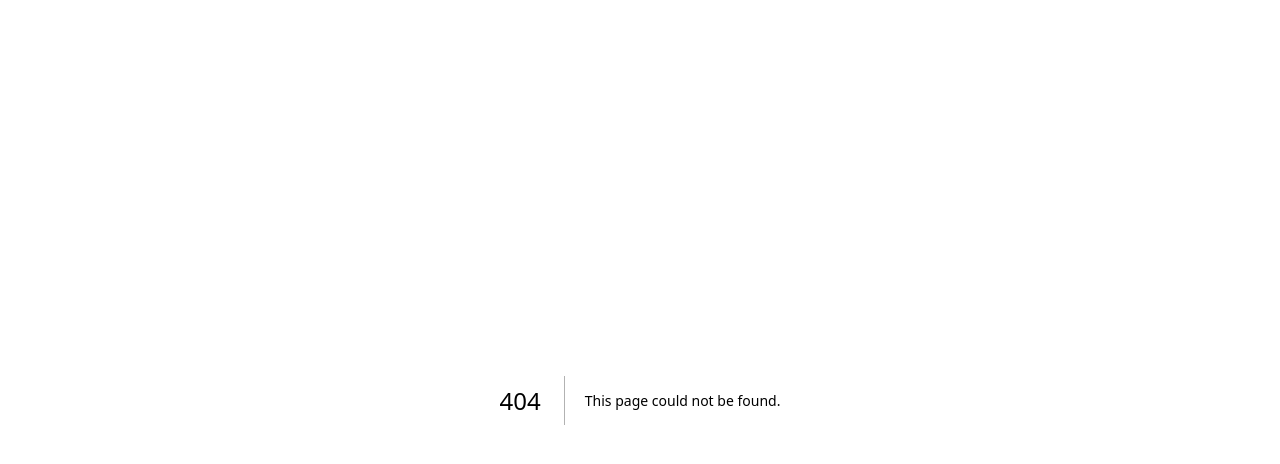
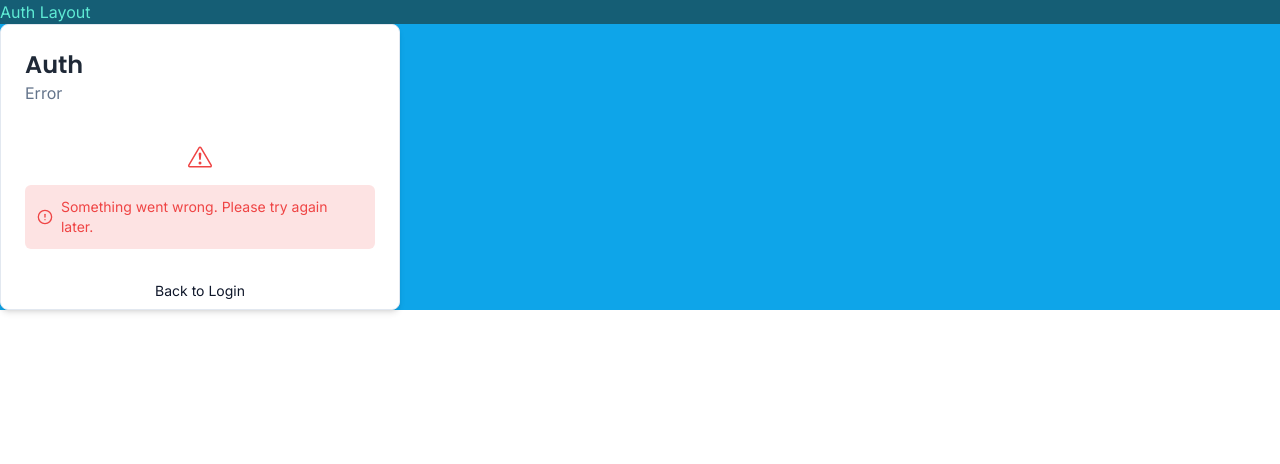
Before and after one commit to InfinityScripter/auth-next-master, a Next.js app: page /auth/error in a window 1280 px wide. Before the commit this address had no page. Shown: the top 464 px of the page. Built offline with nearby package versions, Linux system fonts and the light colour scheme.

Commit message:
add custom error page auth

```diff
--- /dev/null
+++ b/app/auth/error/page.tsx
@@ -0,0 +1,10 @@
+import React from 'react';
+import ErrorCard from "@/components/auth/error-card";
+
+const AuthErrorPage = () => {
+    return (
+<ErrorCard />
+    );
+};
+
+export default AuthErrorPage;
--- a/auth.ts
+++ b/auth.ts
@@ -8,6 +8,10 @@
 
 
 export const { handlers, signIn, signOut, auth } = NextAuth({
+   pages:{
+       signIn: "/auth/login",
+       error: "/auth/error",
+   },
     events:{
         async linkAccount({user}){
             await db.user.update({
--- /dev/null
+++ b/components/auth/error-card.tsx
@@ -0,0 +1,23 @@
+import React from 'react';
+import {Card, CardContent, CardHeader} from "@/components/ui/card";
+import {Header} from "@/components/auth/header";
+import {FormError} from "@/components/form-error";
+import BackButton from "@/components/auth/back-button";
+import {BsExclamationTriangle} from "react-icons/bs";
+
+const ErrorCard = () => {
+    return (
+        <Card className="w-[400px] shadow-md ">
+            <CardHeader>
+                <Header label="Error" />
+            </CardHeader>
+            <BsExclamationTriangle className="text-red-500 text-2xl mx-auto m-4" />
+            <CardContent>
+                <FormError message="Something went wrong. Please try again later." />
+            </CardContent>
+            <BackButton  href="/auth/login" label="Back to Login"/>
+        </Card>
+    );
+};
+
+export default ErrorCard;
--- a/routes.ts
+++ b/routes.ts
@@ -12,7 +12,9 @@
  * @type {string[]}
  */
 
-export const authRoutes = ["/auth/login", "/auth/register"];
+export const authRoutes = ["/auth/login", "/auth/register",
+"/auth/error", "/auth/verify-email", "/auth/reset-password",
+];
 
 /**
  * This file contains the routes that are
```
